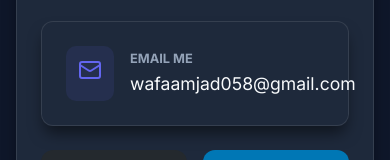
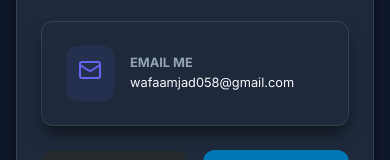
Before and after one commit to dev-mubi/Lost-and-Found-Portal, a React (Vite) app: page /contact in a window 390 px wide. Shown: the part 388-548 px from the top of the page. Built offline with nearby package versions, Linux system fonts and the light colour scheme.

Commit message:
Responsiveness improved

```diff
--- a/src/pages/Contact.jsx
+++ b/src/pages/Contact.jsx
@@ -22,7 +22,7 @@ export default function Contact() {
                         </div>
                         <div style={{ textAlign: 'left' }}>
                             <p style={{ margin: 0, fontSize: '0.8rem', fontWeight: '700', color: 'var(--text-muted)', textTransform: 'uppercase' }}>Email Me</p>
-                            <p style={{ margin: 0, fontSize: '1.1rem', color: 'var(--text-main)' }}>wafaamjad058@gmail.com</p>
+                            <p style={{ margin: 0, fontSize: '0.8rem', color: 'var(--text-main)' }}>wafaamjad058@gmail.com</p>
                         </div>
                     </a>
 
```
